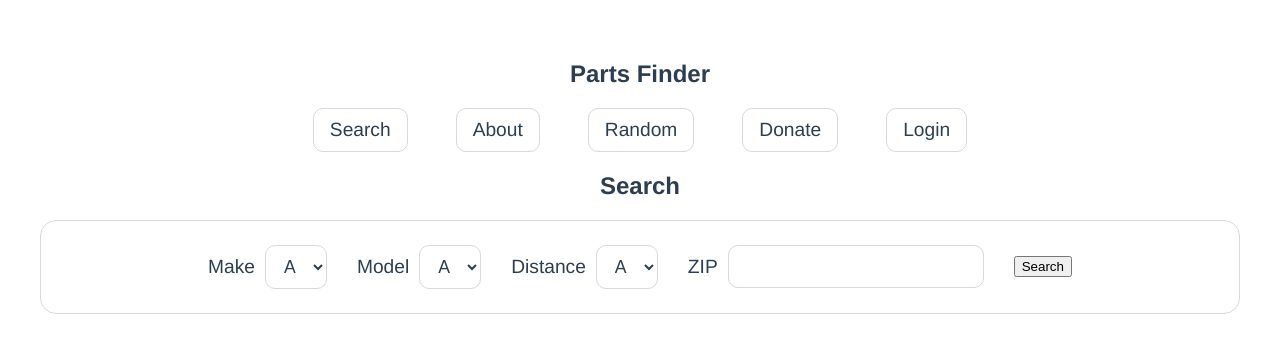
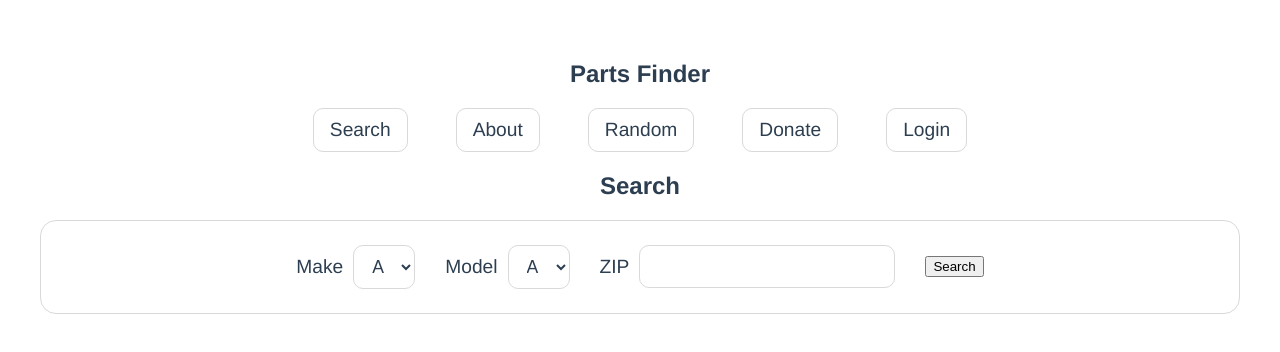
Before and after one commit to chogothigon/finder-app, a Vue app in the folder frontend/: page /search in a window 1280 px wide. Shown: the top 352 px of the page. Built offline with nearby package versions, Linux system fonts and the light colour scheme.

Commit message:
removed distance after discussion

```diff
--- a/frontend/src/components/SearchBar.vue
+++ b/frontend/src/components/SearchBar.vue
@@ -18,14 +18,6 @@
       </select>
     </div>
 
-    <div class="field-group">
-      <label for="distance">Distance</label>
-      <select id="distance">
-        <!--PLACEHOLDER-->
-        <option>A</option>
-        <option>B</option>
-      </select>
-    </div>
 
     <div class="field-group">
       <label for="zip">ZIP</label>
```
